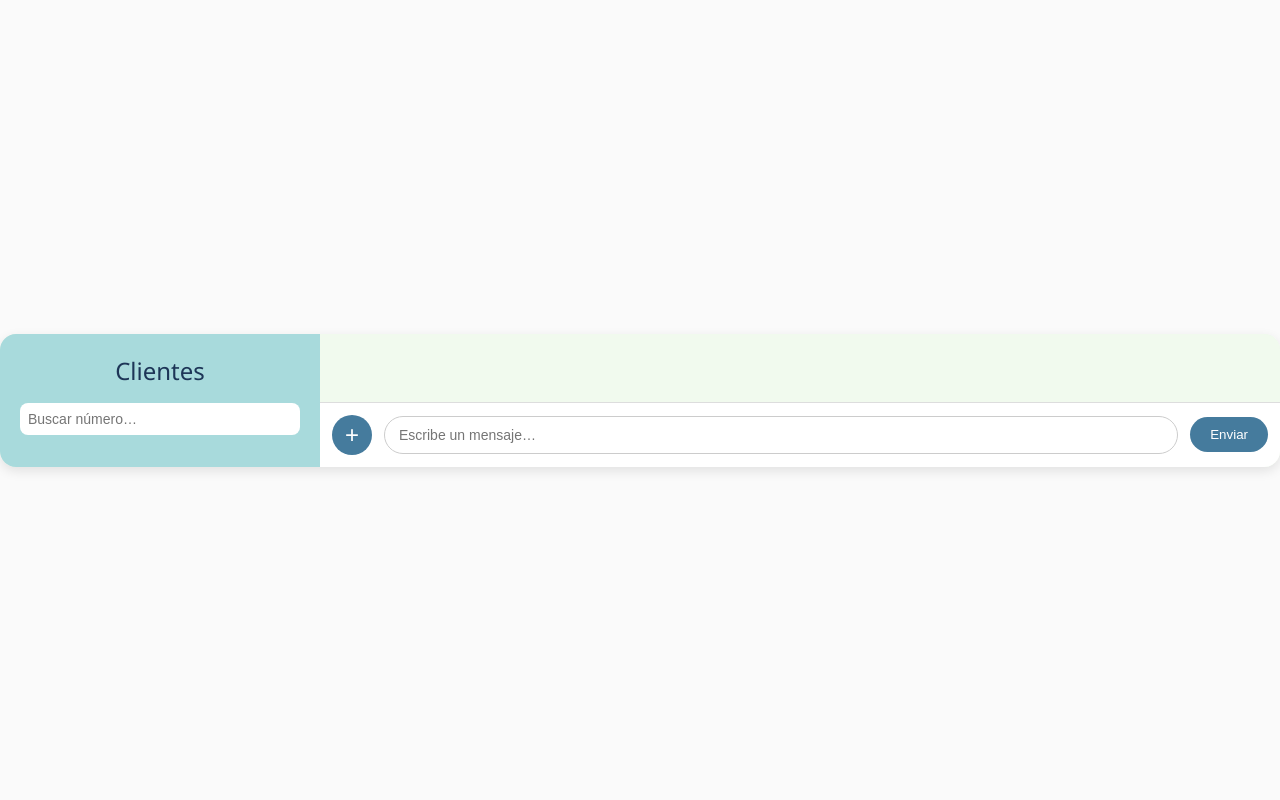
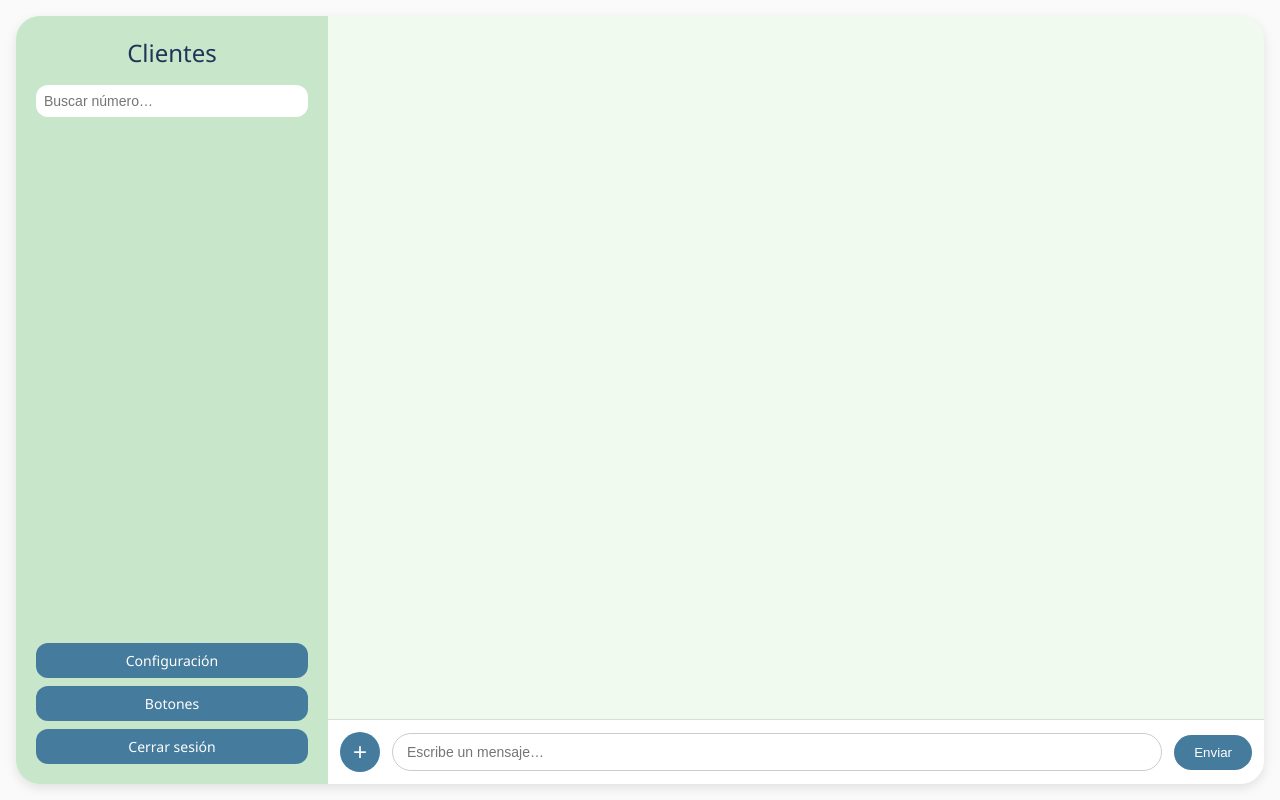
Before and after one commit to SantiagoCTB/whatsapp_api, a Flask app: template templates/index.html in a window 1280 px wide. Run offline with Flask 3, Linux system fonts and the light colour scheme; the template is opened without the code that fills it, so the values that code supplies are empty; parts of the project's set-up code (start-up, migrations or seed data) failed here and were passed over.

Commit message:
Intentando ponerlo bonito

```diff
--- a/templates/index.html
+++ b/templates/index.html
@@ -5,33 +5,33 @@
   <title>Chat Tecnimedellín</title>
   <style>
     :root {
-      --bg-page:       #fafafa;
-      --bg-sidebar:    #a8dadc;
-      --bg-chat:       #f1faee;
-      --accent:        #457b9d;
-      --accent-hover:  #1d3557;
-      --bubble-user:   #e9c46a;
-      --bubble-bot:    #81b29a;
-      --bubble-asesor: #f4a261;
-      --text-main:     #1d3557;
-      --text-light:    #ffffff;
-      --font-base:     'Segoe UI', Tahoma, Geneva, Verdana, sans-serif;
+      --bg-page:        #fafafa;
+      --bg-sidebar:     #c8e6c9; /* pastel verde */
+      --bg-chat:        #f1faee;
+      --accent:         #457b9d;
+      --accent-hover:   #1d3557;
+      --bubble-user:    #e9c46a;
+      --bubble-bot:     #81b29a;
+      --bubble-asesor:  #f4a261;
+      --text-main:      #1d3557;
+      --text-light:     #ffffff;
+      --font-base:      'Segoe UI', Tahoma, Geneva, Verdana, sans-serif;
     }
 
-    * { box-sizing: border-box; margin: 0; padding: 0; }
-
+    * { box-sizing: border-box; }
     body {
+      margin: 0;
+      height: 100vh;
       display: flex;
-      height: 100vh;
+      background: var(--bg-page);
       font-family: var(--font-base);
-      background: var(--bg-page);
     }
 
     .container {
+      flex: 1;
       display: flex;
-      width: 100%;
-      margin: auto;
-      border-radius: 16px;
+      margin: 16px;
+      border-radius: 24px;
       overflow: hidden;
       box-shadow: 0 4px 12px rgba(0,0,0,0.1);
       background: var(--bg-chat);
@@ -39,6 +39,7 @@
 
     /* Sidebar */
     .sidebar {
+      position: relative;
       width: 25%;
       background: var(--bg-sidebar);
       padding: 20px;
@@ -46,27 +47,29 @@
       flex-direction: column;
     }
     .sidebar h2 {
+      margin: 0 0 16px;
+      color: var(--text-main);
       text-align: center;
-      margin-bottom: 16px;
-      color: var(--text-main);
       font-weight: normal;
     }
     #buscador {
       padding: 8px;
-      border-radius: 8px;
       border: none;
+      border-radius: 12px;
       margin-bottom: 12px;
       font-size: 14px;
     }
     #chatList {
+      flex: 1;
+      overflow-y: auto;
       list-style: none;
-      overflow-y: auto;
-      flex: 1;
+      padding: 0;
+      margin: 0;
     }
     #chatList li {
       padding: 12px;
       margin-bottom: 6px;
-      border-radius: 8px;
+      border-radius: 12px;
       cursor: pointer;
       transition: background 0.3s, transform 0.2s;
       color: var(--text-main);
@@ -80,23 +83,46 @@
       background: var(--accent);
       color: var(--text-light);
     }
+    .sidebar .nav-links {
+      position: absolute;
+      bottom: 20px;
+      left: 20px;
+      right: 20px;
+      display: flex;
+      flex-direction: column;
+      gap: 8px;
+    }
+    .sidebar .nav-links a {
+      display: block;
+      text-align: center;
+      padding: 8px 0;
+      border-radius: 12px;
+      color: var(--text-light);
+      text-decoration: none;
+      background: var(--accent);
+      transition: background 0.3s, transform 0.2s;
+      font-size: 14px;
+    }
+    .sidebar .nav-links a:hover {
+      background: var(--accent-hover);
+      transform: translateX(4px);
+    }
 
     /* Chat Window */
     .chatWindow {
       flex: 1;
       display: flex;
       flex-direction: column;
-      position: relative;
-      background: var(--bg-chat);
     }
     #botonera {
       display: flex;
       gap: 8px;
       padding: 12px;
+      background: var(--bg-chat);
       overflow-x: auto;
-      background: var(--bg-chat);
     }
     #botonera button {
+      flex: 0 0 auto;
       width: 36px; height: 36px;
       border: none; border-radius: 50%;
       background: var(--accent);
@@ -125,10 +151,16 @@
     }
     @keyframes fadeIn {
       from { opacity: 0; transform: translateY(8px); }
-      to { opacity: 1; transform: translateY(0); }
+      to   { opacity: 1; transform: translateY(0); }
     }
 
-    /* Bubbles */
+    .cliente, .bot, .asesor {
+      max-width: 70%;
+      padding: 10px 14px;
+      border-radius: 16px;
+      word-wrap: break-word;
+      box-shadow: 0 2px 4px rgba(0,0,0,0.1);
+    }
     .cliente {
       align-self: flex-start;
       background: var(--bubble-user);
@@ -145,13 +177,6 @@
       color: var(--text-main);
       font-weight: bold;
     }
-    .cliente, .bot, .asesor {
-      max-width: 70%;
-      padding: 10px 14px;
-      border-radius: 16px;
-      word-wrap: break-word;
-      box-shadow: 0 2px 4px rgba(0,0,0,0.1);
-    }
 
     /* Input area */
     .inputArea {
@@ -160,6 +185,7 @@
       padding: 12px;
       background: var(--text-light);
       border-top: 1px solid #ddd;
+      position: relative;
     }
     #attachBtn {
       width: 40px; height: 40px;
@@ -240,7 +266,6 @@
       transform: scale(1.05);
       background: var(--accent-hover);
     }
-    /* ripple effect */
     button:after {
       content: '';
       position: absolute;
@@ -260,12 +285,16 @@
 </head>
 <body>
 
-  <!-- Sidebar & Chat -->
   <div class="container">
     <div class="sidebar">
       <h2>Clientes</h2>
       <input id="buscador" type="text" placeholder="Buscar número…">
       <ul id="chatList"></ul>
+      <div class="nav-links">
+        <a href="{{ url_for('configuracion.configuracion') }}">Configuración</a>
+        <a href="{{ url_for('configuracion.botones') }}">Botones</a>
+        <a href="{{ url_for('auth.logout') }}">Cerrar sesión</a>
+      </div>
     </div>
 
     <div class="chatWindow">
@@ -306,8 +335,8 @@
             chatListEl.innerHTML = '';
             data.forEach(c=>{
               const li = document.createElement('li');
-            li.textContent = c.alias? `${c.alias} (${c.numero})` : c.numero;
-            li.onclick = ()=>selectChat(c.numero, li);
+              li.textContent = c.alias ? `${c.alias} (${c.numero})` : c.numero;
+              li.onclick = () => selectChat(c.numero, li);
               chatListEl.appendChild(li);
             });
           });
@@ -316,7 +345,7 @@
       function selectChat(numero, liEl) {
         currentChat = numero;
         lastCount = 0;
-      // active styling
+        // marcar activo
         document.querySelectorAll('#chatList li').forEach(li=>li.classList.remove('active'));
         liEl.classList.add('active');
         if (autoRefresh) clearInterval(autoRefresh);
@@ -327,11 +356,9 @@
 
       function loadMessages() {
         if (!currentChat) return;
-      // don't interrupt media
         const mediaEls = chatBoxEl.querySelectorAll('audio, video');
-      for (let m of mediaEls) {
-        if (!m.paused) return;
-      }
+        for (let m of mediaEls) if (!m.paused) return;
+
         fetch(`/get_chat/${currentChat}`)
           .then(r=>r.json())
           .then(data=>{
@@ -339,13 +366,13 @@
             const total = msgs.length;
             const atBottom = chatBoxEl.scrollTop + chatBoxEl.clientHeight >= chatBoxEl.scrollHeight - 5;
             if (lastCount===0 || total<lastCount) {
-            chatBoxEl.innerHTML='';
-            lastCount=0;
+              chatBoxEl.innerHTML = '';
+              lastCount = 0;
             }
-          for (let i=lastCount;i<total;i++){
+            for (let i=lastCount; i<total; i++){
               const [txt, tipo, url, ts] = msgs[i];
               const div = document.createElement('div');
-            div.className = tipo+' message';
+              div.className = tipo + ' message';
               if (tipo.endsWith('_image') && url) {
                 const img = document.createElement('img');
                 img.src=url; img.style.maxWidth='200px'; div.appendChild(img);
@@ -356,7 +383,7 @@
                 const v = document.createElement('video');
                 v.controls=true; v.src=url; v.style.maxWidth='200px'; div.appendChild(v);
               } else {
-              div.textContent=`[${ts}] ${tipo}: ${txt}`;
+                div.textContent = `[${ts}] ${tipo}: ${txt}`;
               }
               if (txt && !tipo.endsWith('_image')) {
                 const p = document.createElement('p');
@@ -370,16 +397,15 @@
           });
       }
 
-    // Botonera rápida
       function loadBotonera() {
         fetch('/get_botones')
           .then(r=>r.json())
           .then(btns=>{
-          botoneraEl.innerHTML='';
+            botoneraEl.innerHTML = '';
             btns.forEach((b,i)=>{
               const btn = document.createElement('button');
               btn.textContent = i+1;
-            btn.onclick = ()=> {
+              btn.onclick = () => {
                 fetch('/send_message',{
                   method:'POST',
                   headers:{'Content-Type':'application/json'},
@@ -394,8 +420,7 @@
           });
       }
 
-    // Send text
-    document.getElementById('sendBtn').addEventListener('click', ()=>{
+      document.getElementById('sendBtn').onclick = () => {
         const inp = document.getElementById('messageInput');
         const txt = inp.value.trim();
         if (!txt||!currentChat) return;
@@ -406,24 +431,23 @@
         }).then(()=>{
           inp.value=''; loadMessages(); fetchChatList();
         });
-    });
+      };
 
       // Attach menu
       const attachBtn = document.getElementById('attachBtn');
       const attachMenu = document.getElementById('attachMenu');
-    attachBtn.onclick = e=> {
+      attachBtn.onclick = e => {
         e.stopPropagation();
         attachMenu.classList.toggle('show');
       };
       document.addEventListener('click', ()=>attachMenu.classList.remove('show'));
 
-    // File inputs
       const imgIn = document.getElementById('imageInput');
       const audIn = document.getElementById('audioInput');
       const vidIn = document.getElementById('videoInput');
-    document.getElementById('attachImage').onclick = ()=>imgIn.click();
-    document.getElementById('attachAudio').onclick = ()=>audIn.click();
-    document.getElementById('attachVideo').onclick = ()=>vidIn.click();
+      document.getElementById('attachImage').onclick = () => imgIn.click();
+      document.getElementById('attachAudio').onclick = () => audIn.click();
+      document.getElementById('attachVideo').onclick = () => vidIn.click();
 
       async function sendFile(inputEl, path) {
         if (!currentChat) return;
@@ -438,19 +462,17 @@
         inputEl.value=''; attachMenu.classList.remove('show');
         loadMessages(); fetchChatList();
       }
-    imgIn.onchange = ()=>sendFile(imgIn,'send_image');
-    audIn.onchange = ()=>sendFile(audIn,'send_audio');
-    vidIn.onchange = ()=>sendFile(vidIn,'send_video');
+      imgIn.onchange = () => sendFile(imgIn,'send_image');
+      audIn.onchange = () => sendFile(audIn,'send_audio');
+      vidIn.onchange = () => sendFile(vidIn,'send_video');
 
-    // Search filter
       document.getElementById('buscador').addEventListener('input', function(){
         const v = this.value.toLowerCase();
         document.querySelectorAll('#chatList li').forEach(li=>{
-        li.style.display = li.textContent.toLowerCase().includes(v)? '' : 'none';
+          li.style.display = li.textContent.toLowerCase().includes(v) ? '' : 'none';
         });
       });
 
-    // Init
       fetchChatList();
     });
   </script>
```
Lines whose indentation alone changed are shown as unchanged.
